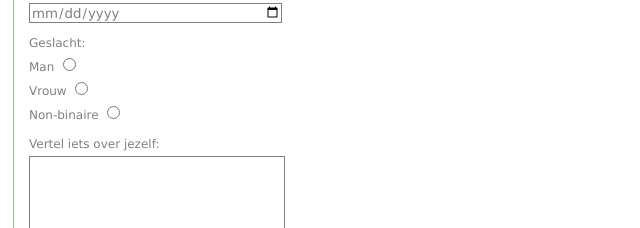
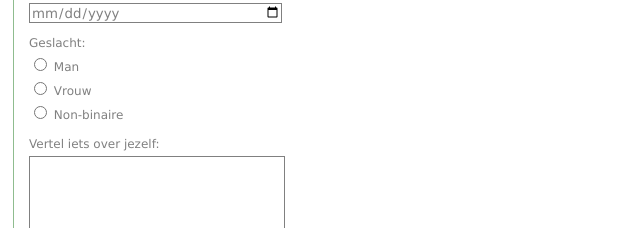
Before and after one commit to saskiavanderkooij/WincAcademy-HTML-opdracht_HTMLforms_Large, a plain HTML site: page contact.html in a window 1280 px wide. Shown: the part 467-695 px from the top of the page, 0-640 px from the left. Drawn offline with Linux system fonts and the light colour scheme.

Commit message:
laatste update

```diff
--- a/contact.html
+++ b/contact.html
@@ -39,12 +39,12 @@
             </p>
             <p class="form-content">
                 <label>Geslacht:</label><br />
-                <label for="man" style="width:50px;">Man</label>
-                <input type="radio" id="man" name="geslacht" value="man"><br />
-                <label for="vrouw" style="width:50px;">Vrouw</label>
-                <input type="radio" id="vrouw" name="gegeslachtnder" value="vrouw"><br />
-                <label for="binair" style="width:50px;">Non-binaire</label>
+                <input type="radio" id="man" name="geslacht" value="man">
+                <label for="man">Man</label><br />
+                <input type="radio" id="vrouw" name="geslacht" value="vrouw">
+                <label for="vrouw">Vrouw</label><br />
                 <input type="radio" id="binair" name="geslacht" value="binair">
+                <label for="binair">Non-binaire</label>
             </p>
             <p class="form-content">
                 <label for="textarea">Vertel iets over jezelf:</label><br />
```
